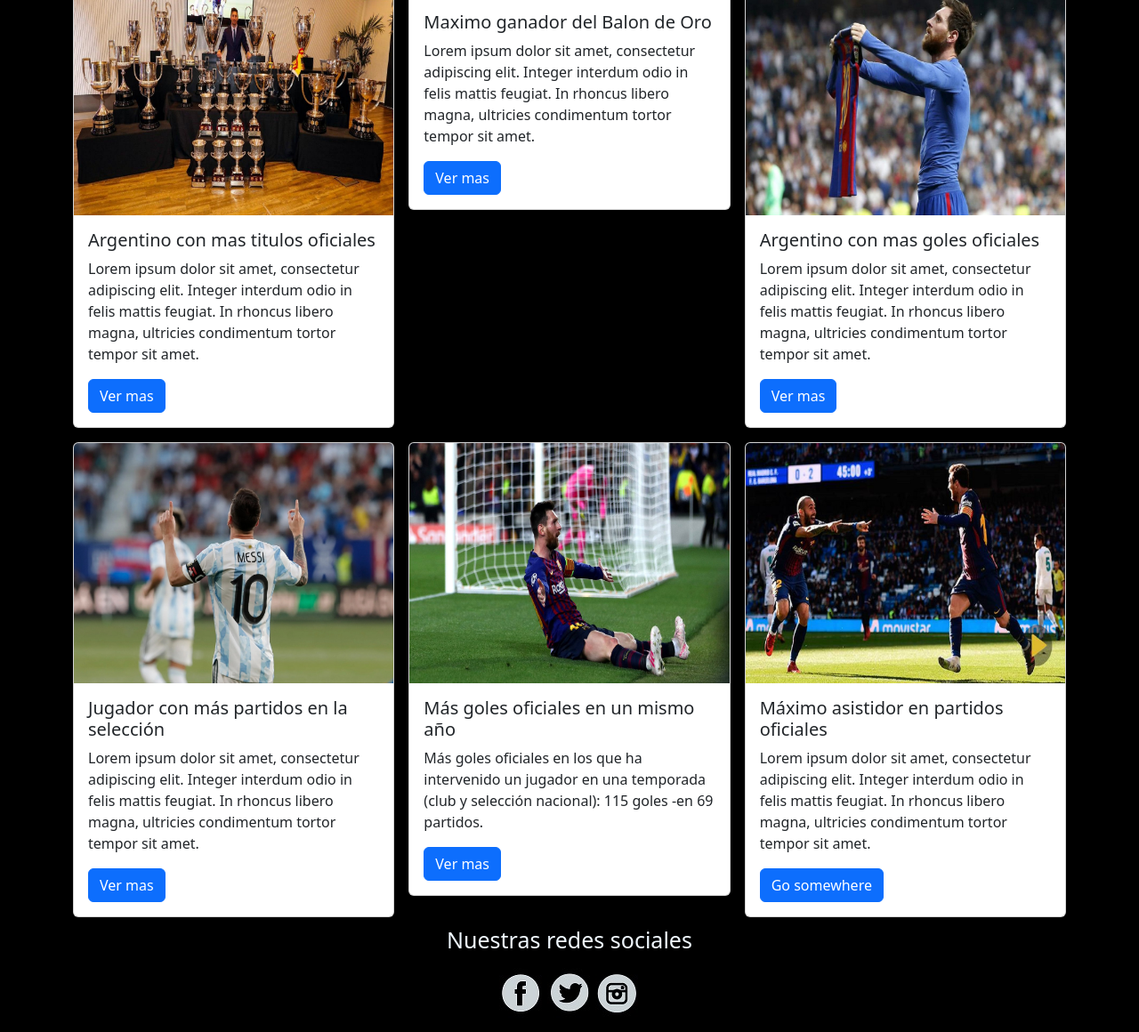
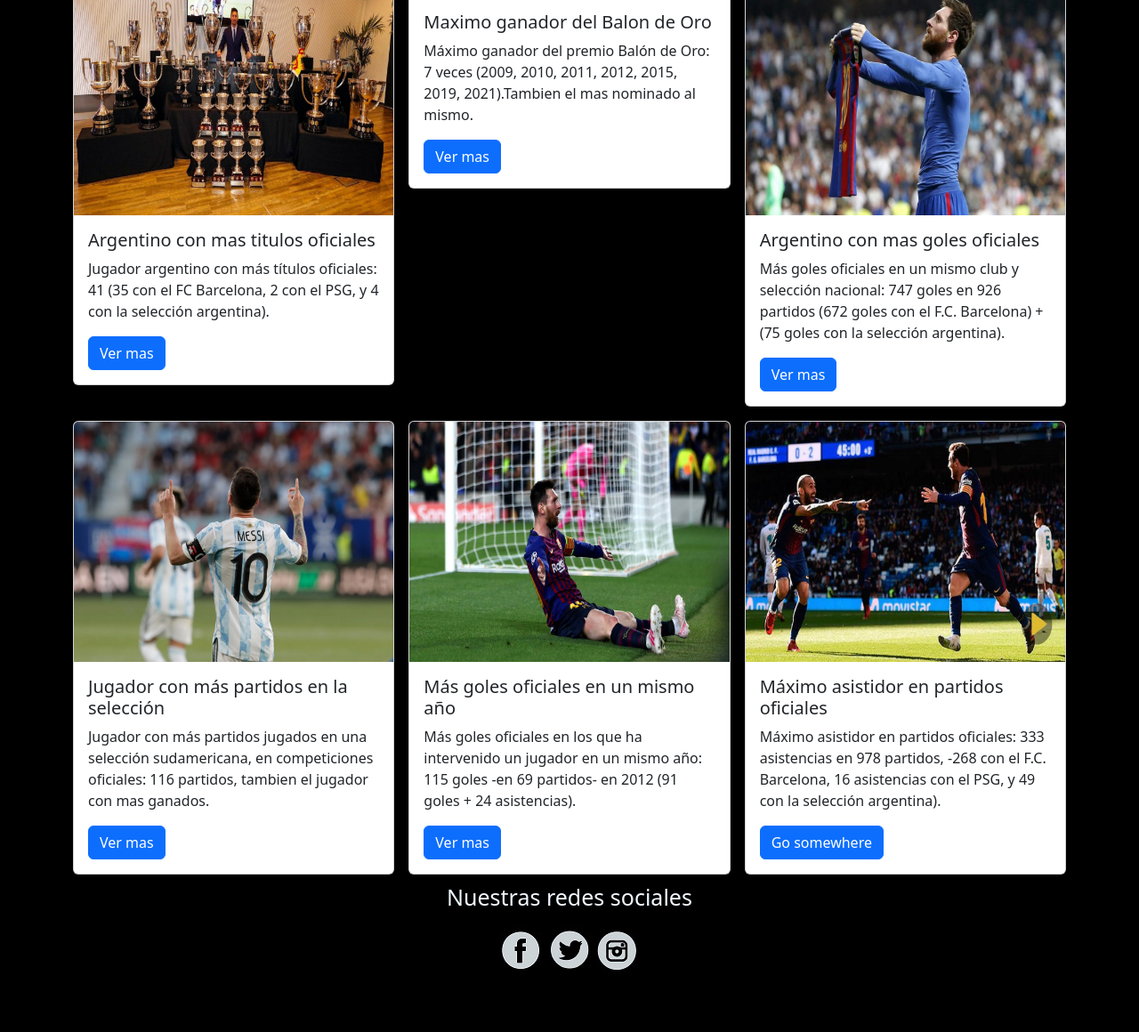
Before and after one commit to GiuseppeGrandez/Lionel--Messi, a website: page index.html in a window 1280 px wide. Shown: the part 989-2149 px from the top of the page at 89% size. Drawn offline with nearby package versions, Linux system fonts and the light colour scheme.

Commit message:
cambiosindex

```diff
--- a/css/prueba.css
+++ b/css/prueba.css
@@ -6,6 +6,7 @@
 section{
   background-color:black;
   padding: 10px 15px;
+
 }
 header nav div ul {
   display: flex;
--- a/index.html
+++ b/index.html
@@ -71,7 +71,7 @@
                   <img src="./images/trofeos.jpg" class="card-img-top" alt="Trofeos">
                   <div class="card-body">
                       <h5 class="card-title">Argentino con mas titulos oficiales</h5>
-                      <p class="card-text">Lorem ipsum dolor sit amet, consectetur adipiscing elit. Integer interdum odio in felis mattis feugiat. In rhoncus libero magna, ultricies condimentum tortor tempor sit amet.</p>
+                      <p class="card-text">Jugador argentino con más títulos oficiales: 41 (35 con el FC Barcelona, 2 con el PSG, y 4 con la selección argentina).</p>
                       <a href="./pages/fotos.html" class="btn btn-primary">Ver mas</a>
                   </div>
               </div>
@@ -81,7 +81,7 @@
                   <img src="./images/oro.jpg" class="card-img-top" alt="Balon de oro">
                   <div class="card-body">
                       <h5 class="card-title">Maximo ganador del Balon de Oro</h5>
-                      <p class="card-text">Lorem ipsum dolor sit amet, consectetur adipiscing elit. Integer interdum odio in felis mattis feugiat. In rhoncus libero magna, ultricies condimentum tortor tempor sit amet.</p>
+                      <p class="card-text">Máximo ganador del premio Balón de Oro: 7 veces (2009, 2010, 2011, 2012, 2015, 2019, 2021).Tambien el mas nominado al mismo.</p>
                       <a href="./pages/fotos.html" class="btn btn-primary">Ver mas</a>
                   </div>
               </div>
@@ -91,7 +91,7 @@
                   <img src="./images/gol.jpg" class="card-img-top" alt="Goles">
                   <div class="card-body">
                       <h5 class="card-title">Argentino con mas goles oficiales</h5>
-                      <p class="card-text">Lorem ipsum dolor sit amet, consectetur adipiscing elit. Integer interdum odio in felis mattis feugiat. In rhoncus libero magna, ultricies condimentum tortor tempor sit amet.</p>
+                      <p class="card-text">Más goles oficiales en un mismo club y selección nacional: 747 goles en 926 partidos (672 goles con el F.C. Barcelona) + (75 goles con la selección argentina).</p>
                       <a href="./pages/fotos.html" class="btn btn-primary">Ver mas</a>
                   </div>
               </div>
@@ -101,7 +101,7 @@
                 <img src="./images/arg.jpg" class="card-img-top" alt="Jugador con mas partidos en la seleccion argentina">
                 <div class="card-body">
                     <h5 class="card-title">Jugador con más partidos en la selección</h5>
-                    <p class="card-text">Lorem ipsum dolor sit amet, consectetur adipiscing elit. Integer interdum odio in felis mattis feugiat. In rhoncus libero magna, ultricies condimentum tortor tempor sit amet.</p>
+                    <p class="card-text">Jugador con más partidos jugados en una selección sudamericana, en competiciones oficiales: 116 partidos, tambien el jugador con mas ganados.</p>
                     <a href="./pages/fotos.html" class="btn btn-primary">Ver mas</a>
                 </div>
             </div>
@@ -111,7 +111,7 @@
               <img src="./images/goles.jpg" class="card-img-top" alt="Maximo goleador en año natural">
               <div class="card-body">
                   <h5 class="card-title">Más goles oficiales en un mismo año</h5>
-                  <p class="card-text">Más goles oficiales en los que ha intervenido un jugador en una temporada (club y selección nacional): 115 goles -en 69 partidos.</p>
+                  <p class="card-text">Más goles oficiales en los que ha intervenido un jugador en un mismo año: 115 goles -en 69 partidos- en 2012 (91 goles + 24 asistencias).</p>
                   <a href="./pages/fotos.html" class="btn btn-primary">Ver mas</a>
               </div>
           </div>
@@ -121,7 +121,7 @@
             <img src="./images/asis.jpg" class="card-img-top" alt="Asistidor">
             <div class="card-body">
                 <h5 class="card-title">Máximo asistidor en partidos oficiales</h5>
-                <p class="card-text">Lorem ipsum dolor sit amet, consectetur adipiscing elit. Integer interdum odio in felis mattis feugiat. In rhoncus libero magna, ultricies condimentum tortor tempor sit amet.</p>
+                <p class="card-text">Máximo asistidor en partidos oficiales: 333 asistencias en 978 partidos, -268 con el F.C. Barcelona, 16 asistencias con el PSG, y 49 con la selección argentina).</p>
                 <a href="#" class="btn btn-primary">Go somewhere</a>
             </div>
         </div>
```
